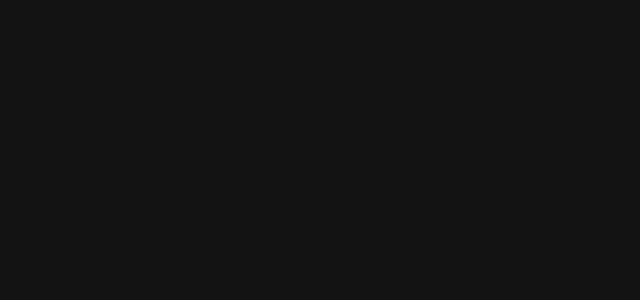
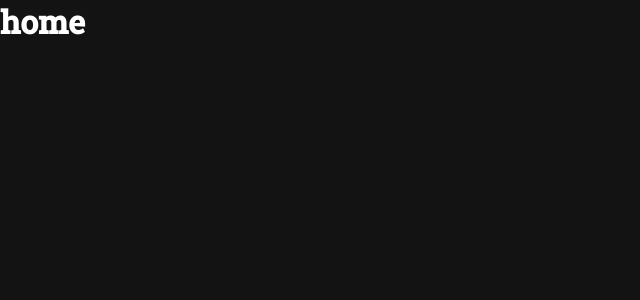
Before and after one commit to joaosanson/iNotes, a React (Vite) app in the folder front-end/: page /home in a window 1280 px wide. Before the commit this address had no page. Shown: the top 300 px of the page, without its empty margins (0-640 px from the left). Built offline with nearby package versions, Linux system fonts and the light colour scheme.

Commit message:
update files

```diff
--- a/front-end/index.html
+++ b/front-end/index.html
@@ -4,7 +4,7 @@
     <link rel="preconnect" href="https://fonts.googleapis.com">
     <link rel="preconnect" href="https://fonts.gstatic.com" crossorigin>
     <meta charset="UTF-8" />
-    <link rel="icon" type="image/svg+xml" href="/vite.svg" />
+    <link rel="icon" type="image/svg+xml" href="/css.svg" />
     <meta name="viewport" content="width=device-width, initial-scale=1.0" />
     <link href="https://fonts.googleapis.com/css2?family=Roboto+Mono:wght@500&family=Roboto+Slab:wght@400;500&display=swap" rel="stylesheet">
     <title>iNotes</title>
--- a/front-end/src/pages/SignIn/index.tsx
+++ b/front-end/src/pages/SignIn/index.tsx
@@ -25,7 +25,9 @@
             icon={FiLock}
           />
 
-          <Button title='Entrar' />
+          <Button
+            title='Entrar'
+          />
 
           <Link to="/register">
             Criar conta
--- a/front-end/src/routes/app.routes.tsx
+++ b/front-end/src/routes/app.routes.tsx
@@ -1,11 +1,13 @@
 import { Routes, Route } from "react-router-dom";
 import { SignIn } from "../pages/SignIn";
 import { SignUp } from "../pages/SignUp";
+import { Home } from "../pages/Home";
 
 export function AppRoutes() {
   return (
     <Routes>
       <Route path="/" element={<SignIn />} />
+      <Route path="/home" element={<Home />} />
       <Route path="/register" element={<SignUp />} />
     </Routes>
   )
```
